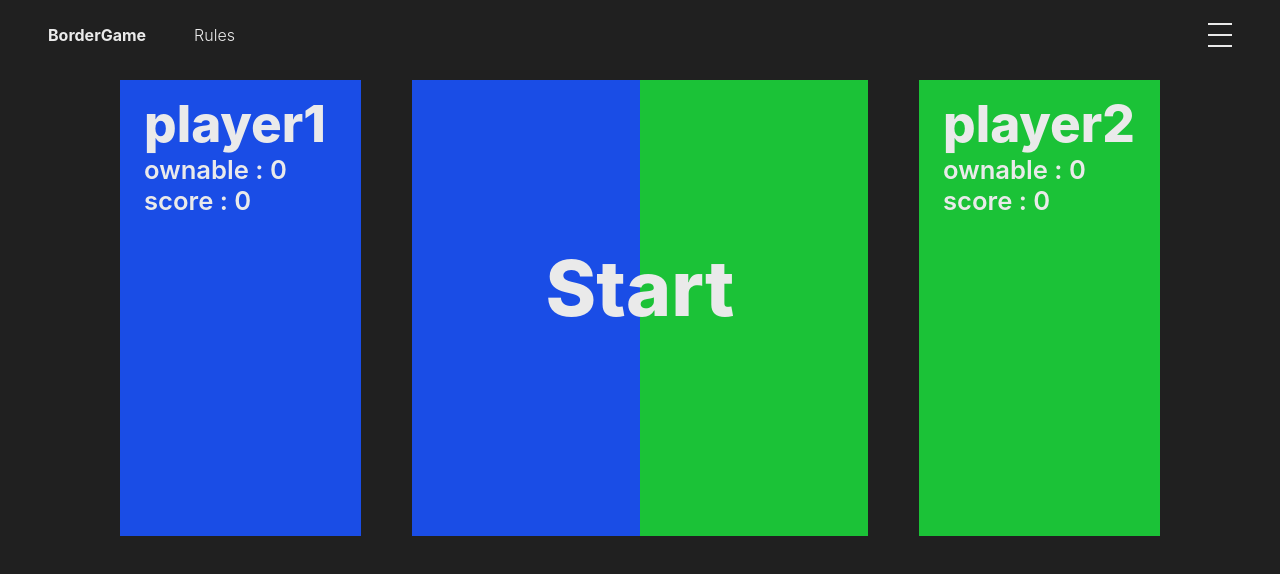
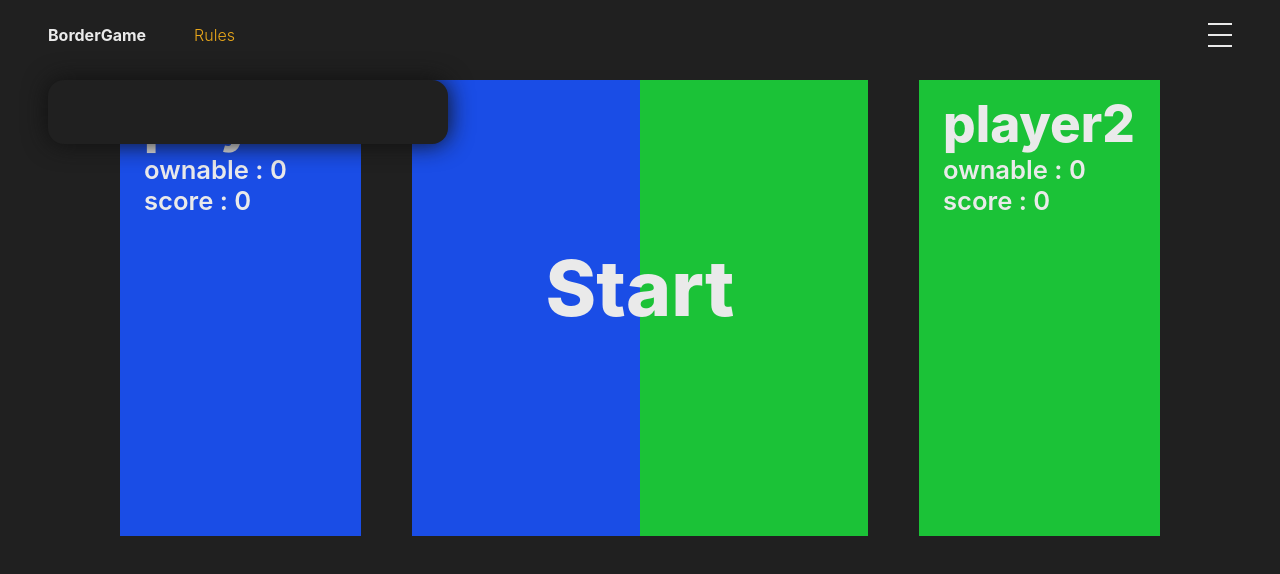
Before and after one commit to yyb02006/Boardgame, a React (Create React App) app: page /border-game in a window 1280 px wide. Both pictures are taken after a click on the element "Rules". Shown: the top 574 px of the page. Built offline with nearby package versions, Linux system fonts and the light colour scheme.

Commit message:
게임 룰 컴포넌트 애니메이션 추가 및 내용 작성

```diff
--- a/src/components/Header.tsx
+++ b/src/components/Header.tsx
@@ -1,4 +1,5 @@
 import { useAppContext } from '#AppContext';
+import useToggle from '#hooks/useToggle';
 import { fadeInZ } from '#styles/animations';
 import { fullWidthHeight } from '#styles/theme';
 import React, { useEffect, useState } from 'react';
@@ -74,7 +75,7 @@ const Spread = styled.div`
 	font-size: 1rem;
 	&.Open {
 		${fadeInZ({
-			name: 'open',
+			name: 'openMenu',
 			distance: 200,
 			duration: 300,
 			seqDirection: 'normal',
@@ -82,7 +83,7 @@ const Spread = styled.div`
 	}
 	&.Closed {
 		${fadeInZ({
-			name: 'close',
+			name: 'closeMenu',
 			distance: 200,
 			duration: 300,
 			seqDirection: 'reverse',
@@ -144,9 +145,64 @@ interface HeaderProps {
 const Rules = styled.div`
 	font-weight: 300;
 	cursor: pointer;
+	&:hover {
+		color: #e9a71a;
+	}
+	&.Open {
+		> span {
+			color: #e9a71a;
+		}
+	}
 `;
 
-const LogoSection = styled.section`
+const RuleModalLayout = styled.div`
+	position: absolute;
+	width: 400px;
+	top: 80px;
+	left: 48px;
+	background-color: #202020;
+	box-shadow: 0 0 24px #101010;
+	border-radius: 16px;
+	color: #eaeaea;
+	padding: 24px 32px;
+	> ul {
+		list-style: none;
+		margin: 0;
+		padding: 0;
+		font-size: 0.875rem;
+		> li {
+			margin-bottom: 12px;
+			line-height: 1.5rem;
+		}
+	}
+	> .Title {
+		font-weight: 800;
+		font-size: 2rem;
+		margin-bottom: 16px;
+		color: #e9a71a;
+	}
+	&.Open {
+		${fadeInZ({
+			name: 'openMenu',
+			distance: 200,
+			duration: 300,
+			seqDirection: 'normal',
+		})}
+	}
+	&.Closed {
+		${fadeInZ({
+			name: 'closeMenu',
+			distance: 200,
+			duration: 300,
+			seqDirection: 'reverse',
+		})}
+	}
+	@media screen and (max-width: 1024px) {
+		left: 0;
+	}
+`;
+
+const LogoSectionLayout = styled.section`
 	display: flex;
 	gap: 48px;
 `;
@@ -165,33 +221,96 @@ const LinkWrapper = ({ to, label, page }: { to: string; label: string; page: Pag
 	);
 };
 
+const RuleModal = ({ isModalVisible }: { isModalVisible: boolean }) => {
+	const { pageState } = useAppContext();
+	const rules = {
+		borderGame: {
+			name: 'BorderGame',
+			descriptions: [
+				'상대보다 많은 땅을 소유하면 이기는 게임입니닷',
+				'첫 경계를 놓은 이후에는 내가 소유한 경계에 이웃한 경계만 선택할 수 있습니닷',
+				'상대방이 연결한 경계를 뚫고 경계를 소유할 수 없습니닷',
+				'더 이상 승부가 변경될 가능성이 없다면 게임은 자동으로 종료됩니닷',
+			],
+		},
+		cardFlipper: {
+			name: 'CardFlipper',
+			descriptions: [
+				'모든 카드를 뒤집고 더 좋은 기록을 내는 게임입니닷',
+				'두 개의 카드를 뒤집었을 때 서로 같다면 점수로 인정되고, 아니라면 카드는 다시 뒤집힙니닷',
+				'카드가 모두 뒤집혔다면 게임은 종료되고, 그때까지의 시간과 시도횟수를 확인할 수 있습니닷',
+			],
+		},
+		othello: {
+			name: 'Othello',
+			descriptions: [
+				'보드위의 돌을 더 많이 소유하면 이기는 게임입니닷',
+				'돌을 놓았을 때 직선 네 방향 중 상대방의 돌을 중간에 끼고 맞은 편에 내 돌이 있다면 사이의 돌은 모두 내 소유가 됩니닷',
+				'상대방의 돌을 뒤집을 수 있는 곳에만 돌을 놓을 수 있습니닷',
+				'이미 놓여진 상대방의 돌을 뒤집을 수 있는 기회가 5번 주어지며 이 기회는 자기 소유의 8개의 돌이 있어야 사용할 수 있습니닷',
+				'직전에 놓였거나 뒤집혔던 돌은 위 규칙으로 뒤집을 수 없습니닷',
+				'더 이상 돌을 놓거나 상대방의 돌을 뒤집을 수 없다면 턴이 넘어가고, 양 플레이어 모두 그렇다면 게임이 종료됩니닷',
+			],
+		},
+	};
+	return (
+		<RuleModalLayout className={isModalVisible ? 'Open' : 'Closed'}>
+			<div className="Title">{pageState !== 'home' ? `${rules[pageState].name} Rule` : ''}</div>
+			<ul>
+				{pageState !== 'home'
+					? rules[pageState].descriptions.map((desc, id) => <li key={id}>{`${id}. ${desc}`}</li>)
+					: null}
+			</ul>
+		</RuleModalLayout>
+	);
+};
+
+const LogoSection = ({ title }: HeaderProps) => {
+	const { pageState } = useAppContext();
+	const {
+		toggle: isModalOpen,
+		isVisible: isModalVisible,
+		toggleHandler: modalToggleHandle,
+		setToggle: setIsModalOpen,
+		setIsVisible: setIsModalVisible,
+	} = useToggle();
+	useEffect(() => {
+		setIsModalOpen(false);
+		setIsModalVisible(false);
+	}, [pageState]);
+	return (
+		<LogoSectionLayout>
+			<HeaderNav to={'/'}>{title}</HeaderNav>
+			<Rules
+				onClick={() => {
+					modalToggleHandle(!isModalOpen);
+				}}
+				className={isModalVisible ? 'Open' : 'Closed'}
+			>
+				<span>Rules</span>
+				{isModalOpen ? <RuleModal isModalVisible={isModalVisible} /> : null}
+			</Rules>
+		</LogoSectionLayout>
+	);
+};
+
 const Header = ({ title }: HeaderProps) => {
 	const { pageState } = useAppContext();
-	const [isOpen, setIsOpen] = useState(false);
-	const [isVisible, setIsVisible] = useState(false);
-	const menuToggleHandler = (isOpen: boolean) => {
-		if (isOpen) {
-			setIsOpen(true);
-			setIsVisible(true);
-		} else {
-			setIsVisible(false);
-			setTimeout(() => {
-				setIsOpen(false);
-			}, 300);
-		}
-	};
+	const {
+		toggle: isMenuOpen,
+		isVisible: isMenuVisible,
+		toggleHandler: menuToggleHandler,
+		setToggle: setIsMenuOpen,
+	} = useToggle();
 	useEffect(() => {
-		setIsOpen(false);
+		setIsMenuOpen(false);
 	}, [pageState]);
 	return (
 		<Layout>
-			<LogoSection>
-				<HeaderNav to={'/'}>{title}</HeaderNav>
-				<Rules>Rules</Rules>
-			</LogoSection>
+			<LogoSection title={title}></LogoSection>
 			<HambergerMenu>
-				{isOpen ? (
-					<Spread className={isVisible ? 'Open' : 'Closed'}>
+				{isMenuOpen ? (
+					<Spread className={isMenuVisible ? 'Open' : 'Closed'}>
 						<CloseButton
 							onClick={() => {
 								menuToggleHandler(false);
--- /dev/null
+++ b/src/hooks/useToggle.ts
@@ -0,0 +1,18 @@
+import { useState } from 'react';
+
+export default function useToggle() {
+	const [toggle, setToggle] = useState(false);
+	const [isVisible, setIsVisible] = useState(false);
+	const toggleHandler = (isSetTrue: boolean) => {
+		if (isSetTrue) {
+			setToggle(true);
+			setIsVisible(true);
+		} else {
+			setIsVisible(false);
+			setTimeout(() => {
+				setToggle(false);
+			}, 300);
+		}
+	};
+	return { toggle, isVisible, toggleHandler, setToggle, setIsVisible };
+}
```
